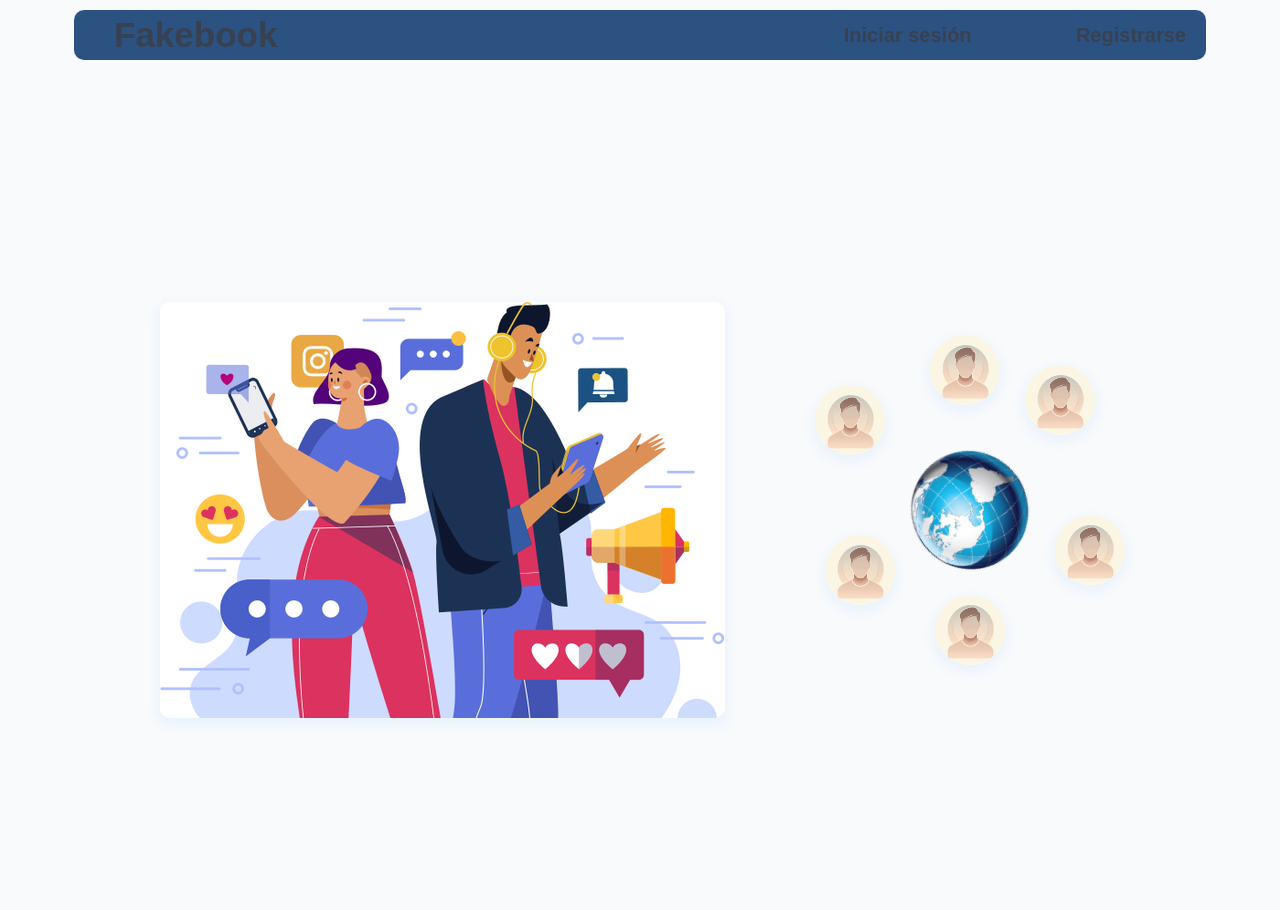
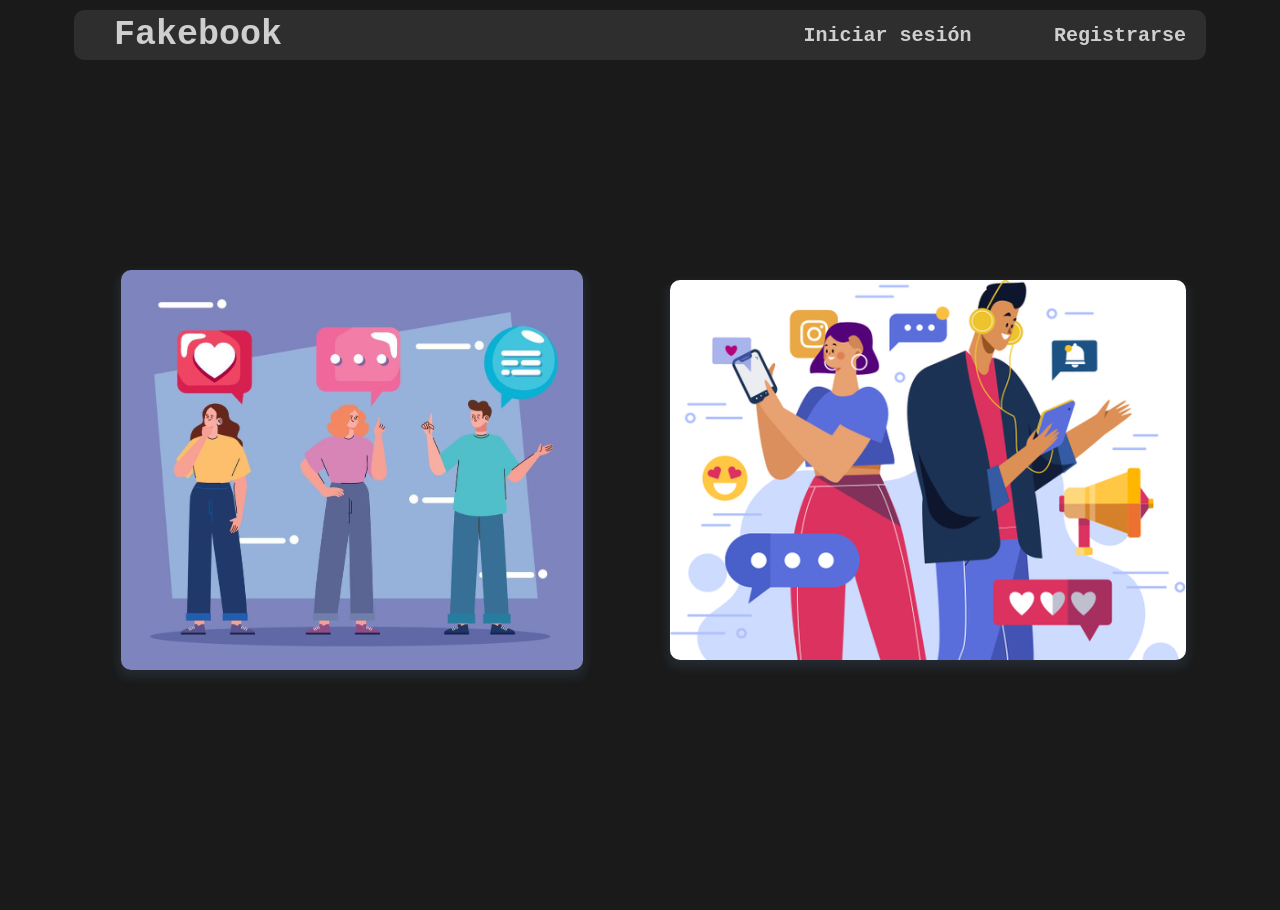
Before and after one commit to RazielLeal/fakebook_BDM, a PHP site: page / in a window 1280 px wide. After the commit the page ends 677 px from the top, so only its background shows below. Run offline with PHP 8.4, Linux system fonts and the light colour scheme.

Commit message:
Actualización
General

```diff
--- a/fakebook/index.php
+++ b/fakebook/index.php
@@ -11,13 +11,14 @@ if (isset($_POST['btnformis'])) {
     // Verificar si los campos están vacíos
     if (!empty($email) && !empty($contra)) {
         // Llamar al stored procedure
-        $query = "CALL SP_ValidarUsuario(?)";
+        $query = "CALL SP_Master(?, NULL, NULL, NULL, NULL, NULL, ?, NULL, NULL, NULL, NULL, NULL, NULL, NULL, NULL, NULL, NULL, NULL)";
         $stmt = $conn->prepare($query); // Preparar la consulta
         if (!$stmt) {
             die("Error en la consulta preparada: " . $conn->error);
         }
 
-        $stmt->bind_param("s", $email); // Vincular parámetros
+        $accion = 'V';
+        $stmt->bind_param("ss", $accion, $email); // Vincular parámetros
         $stmt->execute();
         $result = $stmt->get_result();
 
@@ -78,28 +79,8 @@ if (isset($_POST['btnformis'])) {
         </section>
 
         <section class="contimglp" id="contimglp">
-        <img src="IMG/peolpe_2.png" alt="Descripción de la imagen" width="40px" height="100px">
-        <div class="container">
-          <div class="world"></div>
-          <div class="user">
-            <img src="IMG/pp.png" alt="User 1"> <!-- Imagen de perfil -->
-          </div>
-          <div class="user">
-            <img src="IMG/pp.png" alt="User 2"> <!-- Imagen de perfil -->
-          </div>
-          <div class="user">
-            <img src="IMG/pp.png" alt="User 3"> <!-- Imagen de perfil -->
-          </div>
-          <div class="user">
-            <img src="IMG/pp.png" alt="User 4"> <!-- Imagen de perfil -->
-          </div>
-          <div class="user">
-            <img src="IMG/pp.png" alt="User 5"> <!-- Imagen de perfil -->
-          </div>
-          <div class="user">
-            <img src="IMG/pp.png" alt="User 6"> <!-- Imagen de perfil -->
-          </div>
-        </div>
+                <img src="IMG/people.jpg" alt="Descripción de la imagen" width="400" height="400">
+                <img src="IMG/peolpe_2.png" alt="Descripción de la imagen" width="900px" height="380">
         </section>
 
 
@@ -108,9 +89,7 @@ if (isset($_POST['btnformis'])) {
     <div class="overlay"></div>
 
     <section class="popupIScont">
-  <div class="login-container">
-    <div class="logo">Fakebook</div>
-    <form action="" method="POST" class="formISyREG" id="formIS">
+        <form action="" method="POST" class="formISyREG" id="formIS">
 
             <div class="continput">
                 <div class="descinput">
--- a/fakebook/styles.css
+++ b/fakebook/styles.css
@@ -1,13 +1,13 @@
 :root{
 
-    --principal: #2C5282;
-    --secundario:#E5E7EB;
+    --principal: rgb(46, 46, 46);
+    --secundario:rgb(103, 103, 103);
     --terciario:rgb(198, 204, 211);
     --blanco: rgb(255,255,255);
-    --fondo:#F8FAFC;
+    --fondo:rgb(26, 26, 26);
     --letranegra: rgb(0, 0, 0);
-    --fondoclaro: #E5E7EB;
-    --letrauno:#374151;
+    --fondoclaro: rgb(134, 134, 134);
+    --letrauno:rgb(207, 207, 207);
     --letrados:rgb(179, 179, 179);
     --sombra:rgba(132, 189, 255, 0.1);
     --sombra2:rgba(50, 72, 97, 0.568);
@@ -1179,136 +1172,4 @@ transform: scale(1.05);
     width: 100%;                     /* Ocupa todo el ancho disponible */
     max-width: 100%;                 /* Evita que se salga del contenedor */
     box-sizing: border-box;          /* Incluye padding en el ancho */
-    display: inline-block;         /* Solo ocupa el espacio del contenido */
-    max-width: 40%;                /* Evita que sean demasiado largos */
-    word-wrap: break-word;         /* Rompe palabras largas si es necesario */
-
 }
-
-
-
-
-
-
-/* =========================
-   Sección: ANIMACIONES
-   ========================= */
-
-   * {
-    box-sizing: border-box;
-  }
-  body {
-    margin: 0;
-    background-color: #F8FAFC;
-    font-family: sans-serif;
-    display: flex;
-    justify-content: fle;
-    align-items: center;
-    height: 100vh;
-  }
-
-  .container {
-    position: relative;
-    width: 300px;
-    height: 300px;
-  }
-
-  /* Mundo - Planeta */
-  .world {
-    width: 120px;
-    height: 120px;
-    background: url('IMG/Word.png') center/cover; /* Imagen de planeta */
-    border-radius: 50%;
-    position: absolute;
-    top: 90px;
-    left: 90px;
-    animation: rotate 10s infinite linear;
-    z-index: 1;
-  }
-
-  @keyframes rotate {
-    0% { transform: rotate(0deg); }
-    100% { transform: rotate(360deg); }
-  }
-
-  /* Personas (íconos) */
-  .user {
-    width: 20px;
-    height: 20px;
-    background-color: #4ADE80;
-    border-radius: 50%;
-    position: absolute;
-    opacity: 0;
-    animation: connect 1s forwards;
-    display: flex;
-    justify-content: center;
-    align-items: center;
-    color: white;
-    font-size: 14px;
-  }
-
-  .user img {
-    width: 100%;
-    height: 100%;
-    border-radius: 50%;
-  }
-
-  /* Posiciones y delays para simular conexión */
-  .user:nth-child(2) {
-    top: 0;
-    left: 135px;
-    animation-delay: 0.5s;
-  }
-  .user:nth-child(3) {
-    top: 30px;
-    left: 230px;
-    animation-delay: 1s;
-  }
-  .user:nth-child(4) {
-    top: 180px;
-    left: 260px;
-    animation-delay: 1.5s;
-  }
-  .user:nth-child(5) {
-    top: 260px;
-    left: 140px;
-    animation-delay: 2s;
-  }
-  .user:nth-child(6) {
-    top: 200px;
-    left: 30px;
-    animation-delay: 2.5s;
-  }
-  .user:nth-child(7) {
-    top: 50px;
-    left: 20px;
-    animation-delay: 3s;
-  }
-
-  .contimglp {
-    display: flex;
-    align-items: center;
-    justify-content: space-evenly;
-    margin-top: 50px;
-  }
-
-  .contimglp img {
-    width: auto;
-    height: auto;
-  }
-
-  .user img {
-    width: 70px;
-    height: auto;
-  }
-
-  @keyframes connect {
-    from {
-      transform: scale(0.5);
-      opacity: 0;
-    }
-    to {
-      transform: scale(1);
-      opacity: 1;
-    }
-  }
```
Also changed, not shown: other parts of fakebook/styles.css (+45 -52 lines), fakebook/home.php (+81 -106 lines).
